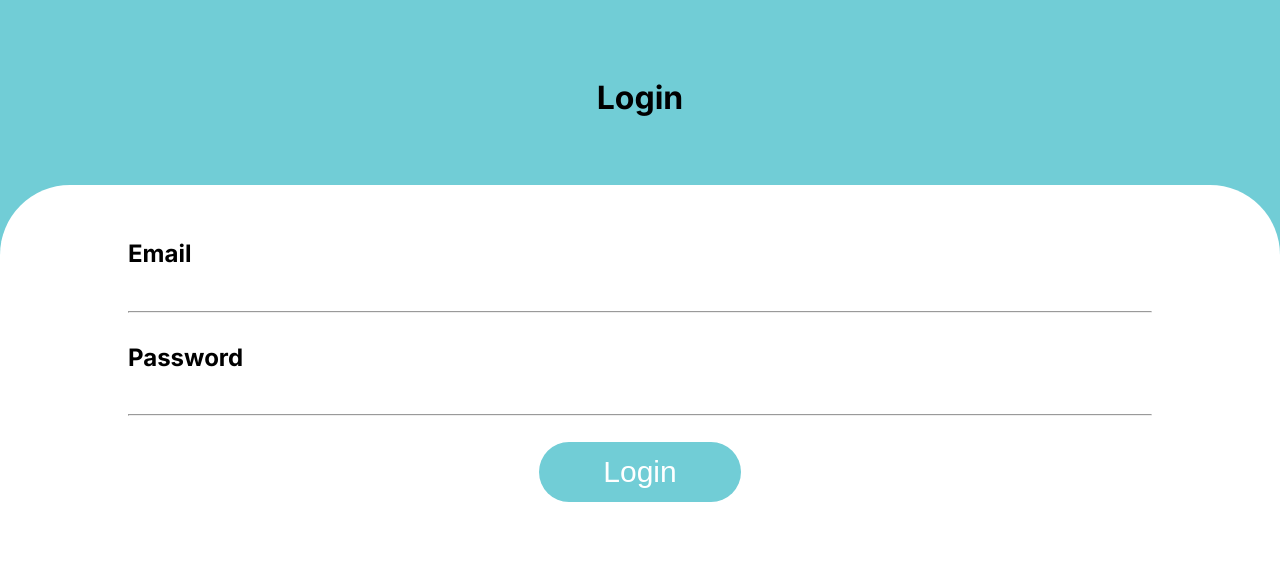
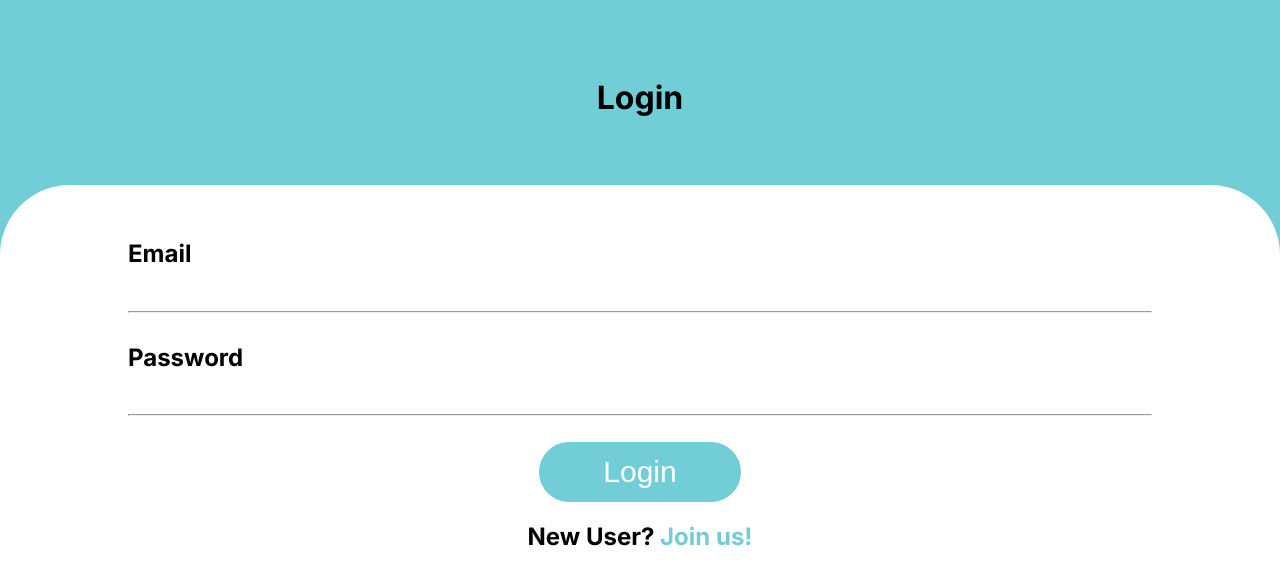
Before and after one commit to KaatWillems/bevisible, a React (Create React App) app: page /login in a window 1280 px wide. Shown: the top 584 px of the page. Built offline with nearby package versions, Linux system fonts and the light colour scheme.

Commit message:
second commits on master and now I stop promise

```diff
--- a/src/components/features/Loginform.js
+++ b/src/components/features/Loginform.js
@@ -19,8 +19,9 @@ const Loginform = (props) => {
 
 			</div>
 			<button className="password" type="submit" value="LOG IN"> Login </button>
+			<p className="inner-label user">New User? <a> Join us! </a> </p>
+    	 </form>
 
-    	 </form>
     </div>
   )
 }
```
